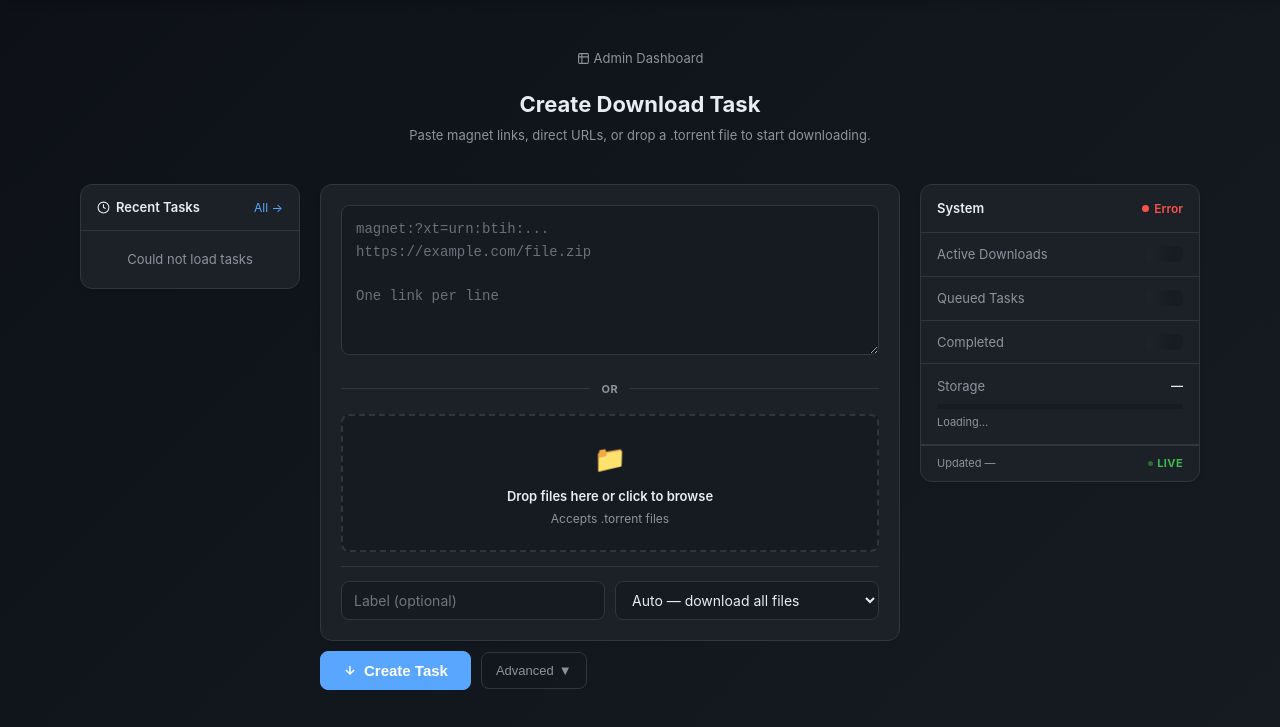
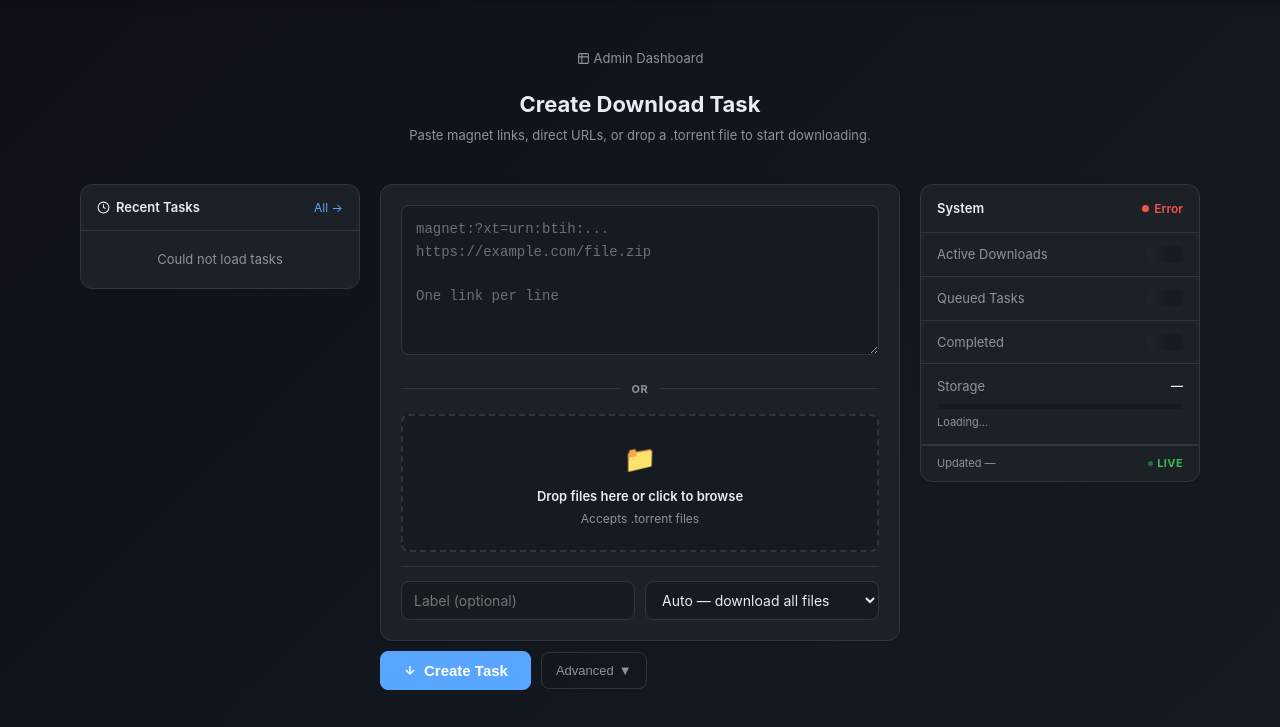
Before and after one commit to macery12/AllDebrid_Proxy, a Flask app: template frontend/templates/index.html in a window 1280 px wide. Shown: the part 73-800 px from the top of the page. Run offline with Flask 3, Linux system fonts and the light colour scheme; the template is opened without the code that fills it, so the values that code supplies are empty; parts of the project's set-up code (start-up, migrations or seed data) failed here and were passed over.

Commit message:
widen recent tasks

```diff
--- a/frontend/templates/index.html
+++ b/frontend/templates/index.html
@@ -6,7 +6,7 @@
 /* ===== Layout ===== */
 .container {
   display: grid;
-  grid-template-columns: 220px minmax(0, 1fr) 280px;
+  grid-template-columns: 280px minmax(0, 1fr) 280px;
   gap: 20px;
   max-width: 1280px;
   margin: 0 auto;
```
